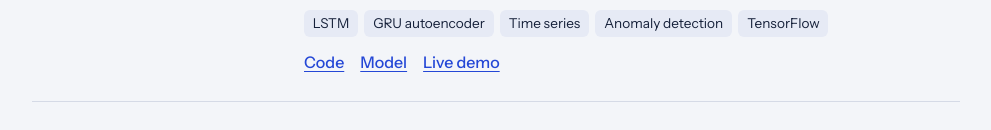
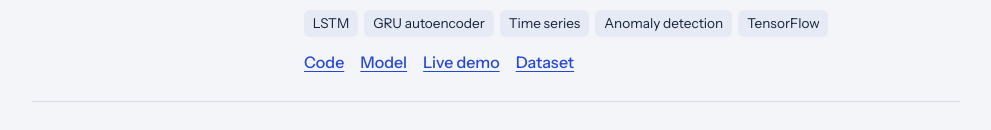
Before and after one commit to larissa-acosta/larissa-acosta.github.io, a plain HTML site: page index.html in a window 1280 px wide. Shown: the part 1234-1364 px from the top of the page, without its empty margins (144-1135 px from the left). Drawn offline with Linux system fonts and the light colour scheme.

Commit message:
Add dataset link to energy project

```diff
--- a/index.html
+++ b/index.html
@@ -114,7 +114,7 @@ footer{padding:4rem 0 3rem;color:var(--muted);font-size:.9rem}
         <h3>Energy bottleneck detection in a steel plant</h3>
         <p>An LSTM forecasts consumption and flags periods where reality is far above the prediction. A GRU autoencoder offers a second view, and the comparison shows its threshold needs careful calibration. One year of 15-minute data from a real plant. The trained model and a live demo are public.</p>
         <ul class="tags"><li>LSTM</li><li>GRU autoencoder</li><li>Time series</li><li>Anomaly detection</li><li>TensorFlow</li></ul>
-        <div class="pl"><a href="https://github.com/larissa-acosta/ml-portfolio/tree/main/projects/energy-bottlenecks">Code</a><a href="https://huggingface.co/larissaac/steel-energy-lstm">Model</a><a href="https://huggingface.co/spaces/larissaac/steel-energy-bottlenecks">Live demo</a></div>
+        <div class="pl"><a href="https://github.com/larissa-acosta/ml-portfolio/tree/main/projects/energy-bottlenecks">Code</a><a href="https://huggingface.co/larissaac/steel-energy-lstm">Model</a><a href="https://huggingface.co/spaces/larissaac/steel-energy-bottlenecks">Live demo</a><a href="https://archive.ics.uci.edu/dataset/851/steel+industry+energy+consumption">Dataset</a></div>
       </div>
     </article>
 
```
